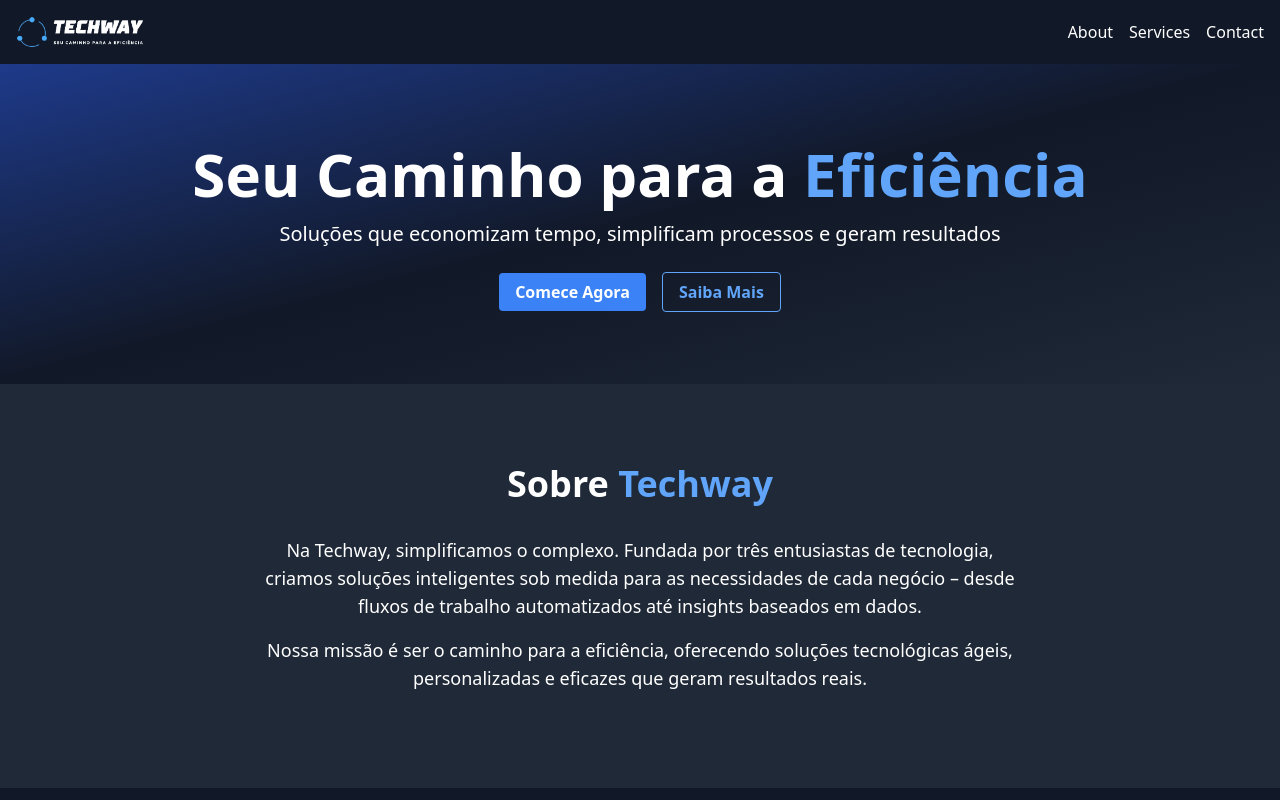
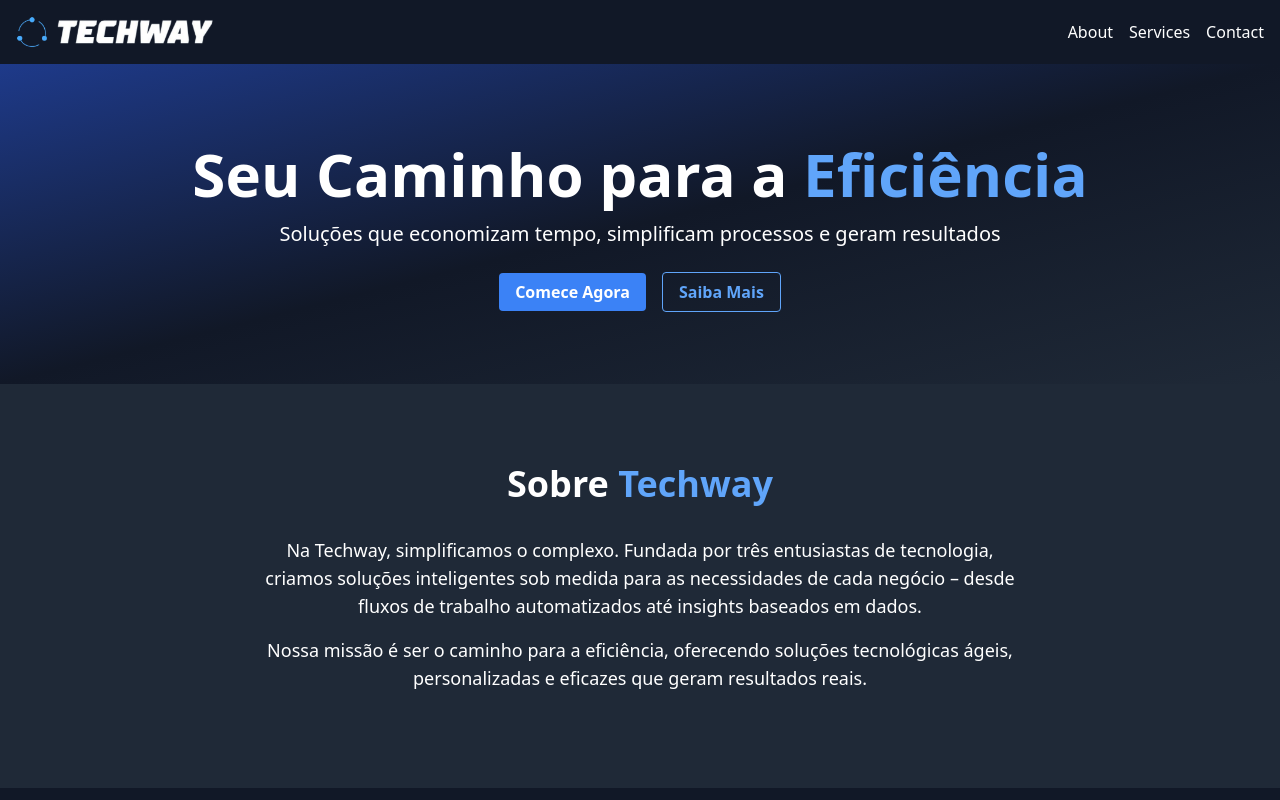
Before and after one commit to Techwayteam/techway-site, a Next.js app: page /techway-site/ in a window 1280 px wide. Shown: the top 800 px of the page. Built offline with nearby package versions, Linux system fonts and the light colour scheme.

Commit message:
Update index.js

```diff
--- a/pages/index.js
+++ b/pages/index.js
@@ -14,9 +14,9 @@ export default function Home() {
   <div className="container mx-auto px-4 flex justify-between items-center">
     <div className="flex items-center">
       <Image
-        src="/techway-site/logo_techway_transparent.png"
+        src="/techway-site/logo_techway_semslogan_transparent.png"
         alt="TECHWAY Logo"
-        width={437}
+        width={674}
         height={109}
         className="h-8 w-auto"
       />
```
